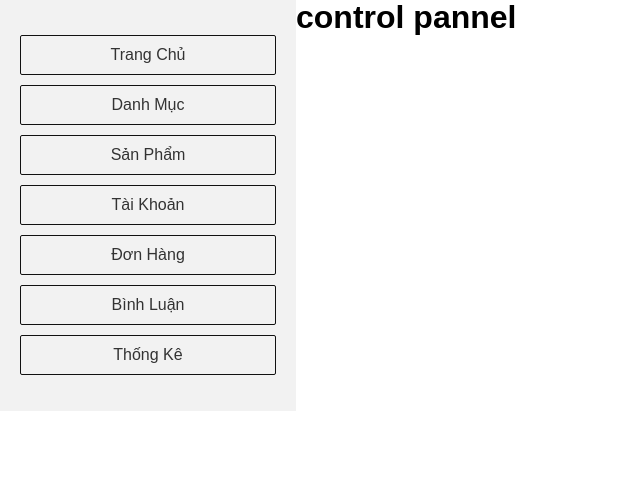
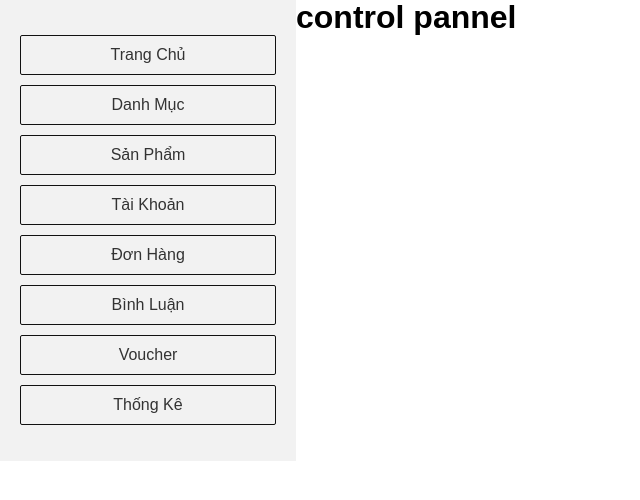
Before and after one commit to ductien2k3/duan1, a PHP site: page /admin/index.php in a window 1280 px wide. Shown: the part 78-578 px from the top of the page, without its empty margins (0-640 px from the left). Run offline with PHP 8.4, Linux system fonts and the light colour scheme.

Commit message:
chịu '

```diff
--- a/admin/header.php
+++ b/admin/header.php
@@ -20,6 +20,7 @@
         <li><a href="index.php?act=dstk">Tài Khoản</a></li>
         <li><a href="index.php?act=donhang">Đơn Hàng</a></li>
         <li><a href="index.php?act=dsbl">Bình Luận</a></li>
+        <li><a href="index.php?act=voucher">Voucher</a></li>
         <li><a href="index.php?act=thongke">Thống Kê</a></li>
       </ul>
     </div>
--- a/admin/index.php
+++ b/admin/index.php
@@ -9,6 +9,7 @@
     include "../model/binhluan.php";
     include "../model/donhang.php";
     include "../model/thongke.php";
+    include "../model/voucher.php";
 
 
     // controler
@@ -612,6 +613,29 @@
 
                     break;
 
+            // voucher
+            case 'voucher':
+                $listvoucher = load_all_voucher();
+                include 'voucher/list.php';
+                break;
+
+
+            case 'addvc':
+                    //kiểm tra xem người dùng có click vào hay không
+                    if(isset($_POST['themmoi']) && $_POST['themmoi']){
+                        $voucher = $_POST['voucher'];
+                        $khuyenmai = $_POST['khuyenmai'];
+                        $ngaybd = date('d-m-Y');
+                        insert_voucher($voucher,$khuyenmai,$ngaybd);
+                        $thongbao = " Thêm Thành Công ";
+                    }
+
+
+                    include 'voucher/add.php';
+                    break;
+
+
+
 
             default:
                 include "home.php";
--- /dev/null
+++ b/model/voucher.php
@@ -0,0 +1,17 @@
+<?php
+    function insert_voucher($voucher ,$khuyenmai,$ngaybd){
+        $sql = "INSERT INTO `voucher`(`ma_voucher`,`khuyen_mai`,`ngay_bd`) VALUES ('$voucher','$khuyenmai','$ngaybd')";
+        pdo_execute($sql);
+    }
+    function load_all_voucher(){
+        $sql = "SELECT * FROM `voucher`ORDER BY `id` DESC";
+        $listvoucher = pdo_query($sql);
+        return $listvoucher;
+    }
+    function check_voucher($ma_voucher){
+        $sql = "SELECT * FROM `voucher` WHERE `ma_voucher` = '$ma_voucher'";
+        $voucher = pdo_query_one($sql);
+        return $voucher;
+    }
+
+?>
--- a/view/giohang/donhangcuatoi.php
+++ b/view/giohang/donhangcuatoi.php
@@ -15,6 +15,7 @@
                     <th>Tên Sản Phẩm</th>
                     <th>Số Lượng</th>
                     <th>Giá</th>
+                    <th>Màu Sắc</th>
                 </tr>
             </thead>
             <tbody>
@@ -28,6 +29,7 @@
                             <td>'.$tensanpham.'</td>
                             <td>'.$soluong.'</td>
                             <td>'.$gia.'</td>
+                            <td>'.$color.'</td>
                         </tr>';
                     }
                 ?>
```
Also changed, not shown: admin/voucher/add.php (added, +20 -0 lines), admin/voucher/list.php (added, +30 -0 lines), index.php (+15 -2 lines), view/giohang/viewcart.php (+16 -2 lines).
